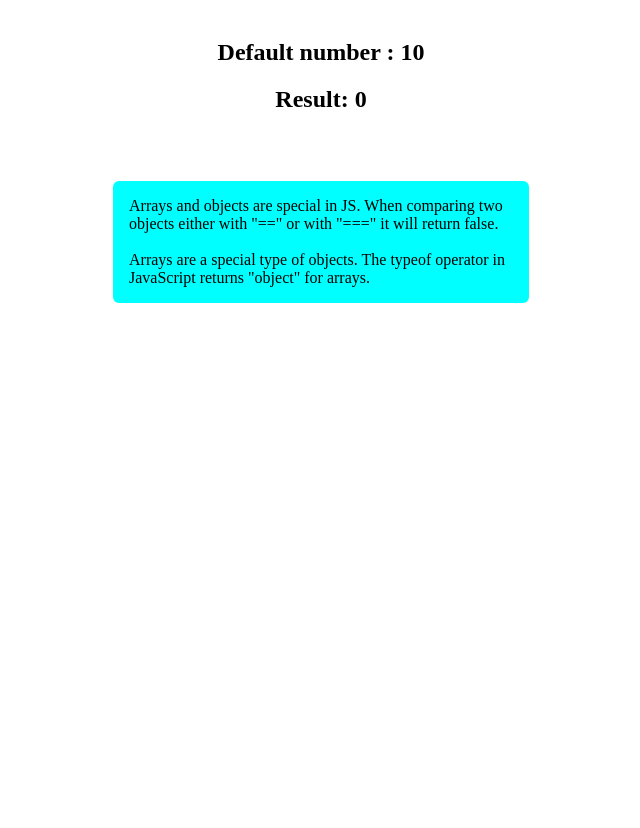
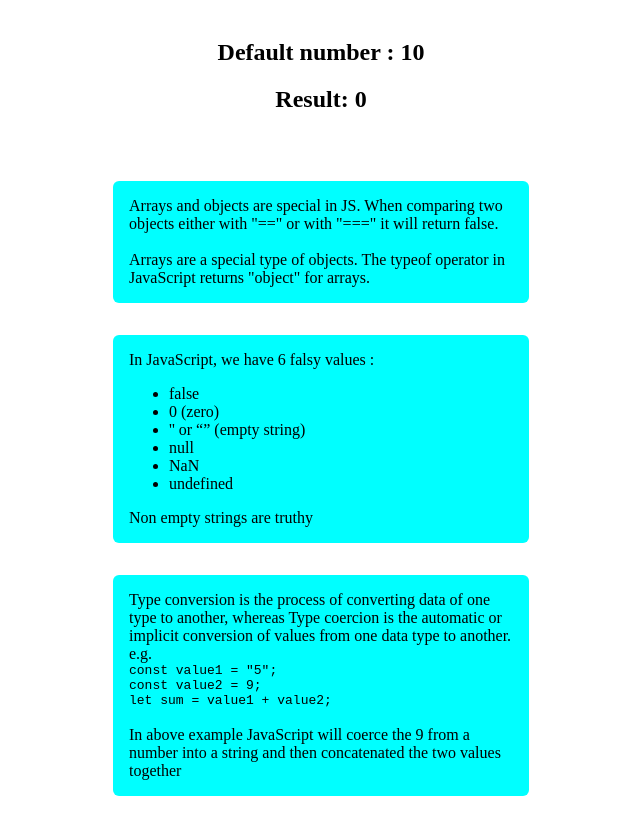
Before and after one commit to Shahrukh-elRed/udemy-js-calculator, a plain HTML site: page index.html in a window 1280 px wide. Shown: the part 351-1179 px from the top of the page, without its empty margins (319-959 px from the left). Before the commit the page ends 800 px from the top, so only its background shows below. Drawn offline with Linux system fonts and the light colour scheme.

Commit message:
covered type conversion, type coercion, and truthy and falsy values

```diff
--- a/assets/styles/app.css
+++ b/assets/styles/app.css
@@ -73,3 +73,21 @@ header {
 #arrays-objects-compare {
   font-weight: 500;
 }
+
+#learned-js-two {
+  margin: 2rem auto;
+  background-color: aqua;
+  padding: 1rem;
+  border-radius: 6px;
+  width: 26rem;
+  font-weight: 500;
+}
+
+#learned-js-three {
+  margin: 2rem auto;
+  background-color: aqua;
+  padding: 1rem;
+  border-radius: 6px;
+  width: 26rem;
+  font-weight: 500;
+}
--- a/index.html
+++ b/index.html
@@ -39,6 +39,34 @@
       </div>
     </section>
 
+    <section id="learned-js-two">
+      In JavaScript, we have 6 falsy values :
+      <ul>
+        <li>false</li>
+        <li>0 (zero)</li>
+        <li>'' or “” (empty string)</li>
+        <li>null</li>
+        <li>NaN</li>
+        <li>undefined</li>
+      </ul>
+      Non empty strings are truthy
+    </section>
+
+    <section id="learned-js-three">
+      Type conversion is the process of converting data of one type to another,
+      whereas Type coercion is the automatic or implicit conversion of values
+      from one data type to another. <br />
+      e.g.<br />
+      <code class="code-example">
+        <div>const value1 = "5";</div>
+        <div>const value2 = 9;</div>
+        <div>let sum = value1 + value2;</div>
+      </code>
+      <br />
+      In above example JavaScript will coerce the 9 from a number into a string
+      and then concatenated the two values together
+    </section>
+
     <script src="assets/scripts/vendor.js" defer></script>
     <script src="assets/scripts/app.js" defer></script>
   </body>
```
